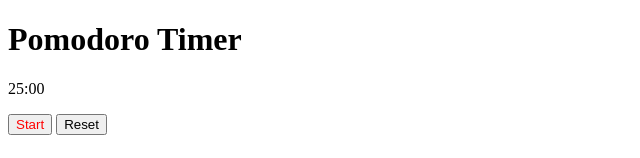
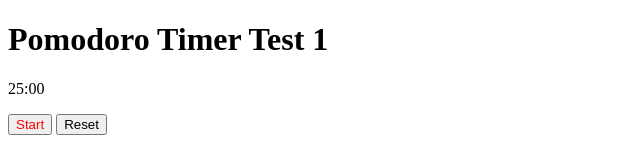
Before and after one commit to haleytran/pomodoro_prototype, a plain HTML site: page index.html in a window 1280 px wide. Shown: the top 158 px of the page, without its empty margins (0-640 px from the left). Drawn offline with Linux system fonts and the light colour scheme.

Commit message:
Update index.html

```diff
--- a/index.html
+++ b/index.html
@@ -5,7 +5,7 @@
   </head>
 
   <body>
-    <h1> Pomodoro Timer </h1>
+    <h1> Pomodoro Timer Test 1 </h1>
     <p id="time"> 25:00 </p>
 
     <script>
```
